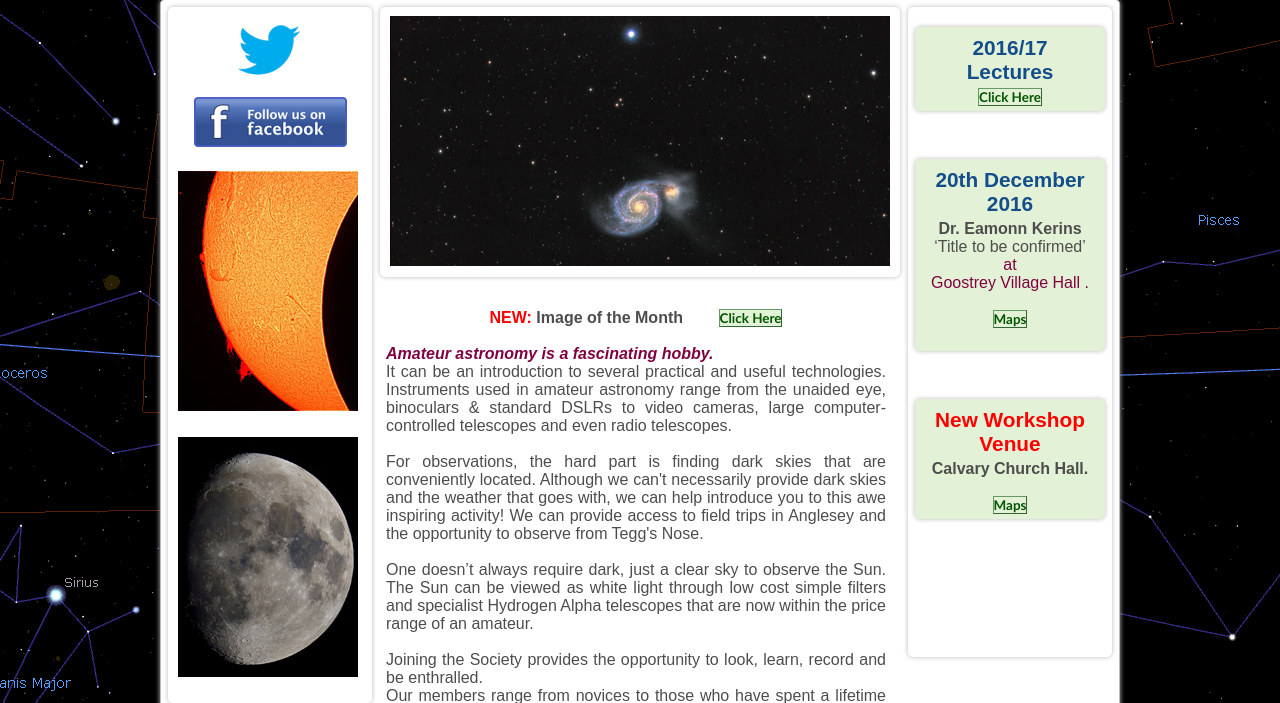
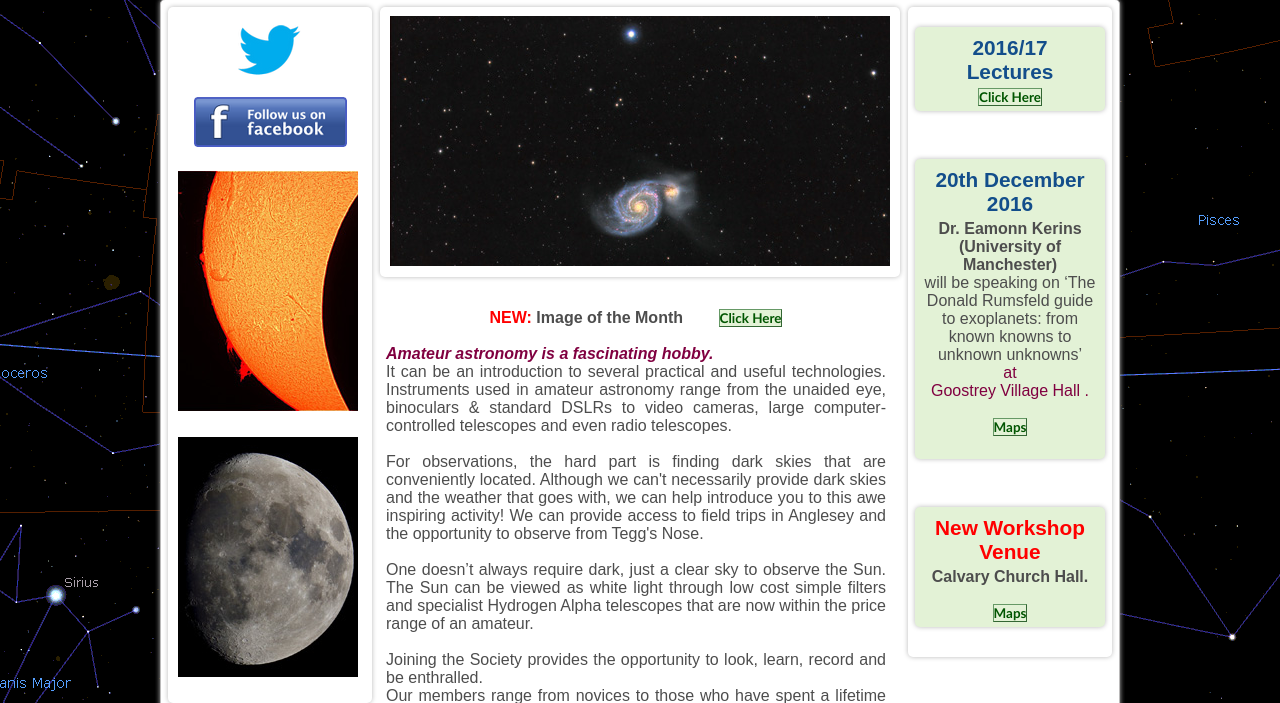
Before and after one commit to LaurieY/maccastro, a PHP site: page / in a window 1280 px wide. Shown: the part 211-914 px from the top of the page. Run offline with PHP 8.4, Linux system fonts and the light colour scheme; some libraries are stand-ins or nearby versions.

Commit message:
Updated for December lecture

```diff
--- a/index.php
+++ b/index.php
@@ -80,9 +80,9 @@ href="events.php" target="_blank">
 <h6 style="text-align:center;margin-left:auto;margin-right:auto;">20th December
 2016</h6>
 
-<p style="text-align:center;margin-left:auto;margin-right:auto;"><b>Dr. Eamonn Kerins
+<p style="text-align:center;margin-left:auto;margin-right:auto;"><b>Dr. Eamonn Kerins  (University of Manchester)
 </b><br>
-‘Title to be confirmed’</p>
+will be speaking on ‘The Donald Rumsfeld guide to exoplanets: from known knowns to unknown unknowns’</p>
 
 <p style="text-align:center;margin-left:auto;margin-right:auto;"><span
 style="color:#800040">at<br>
```
